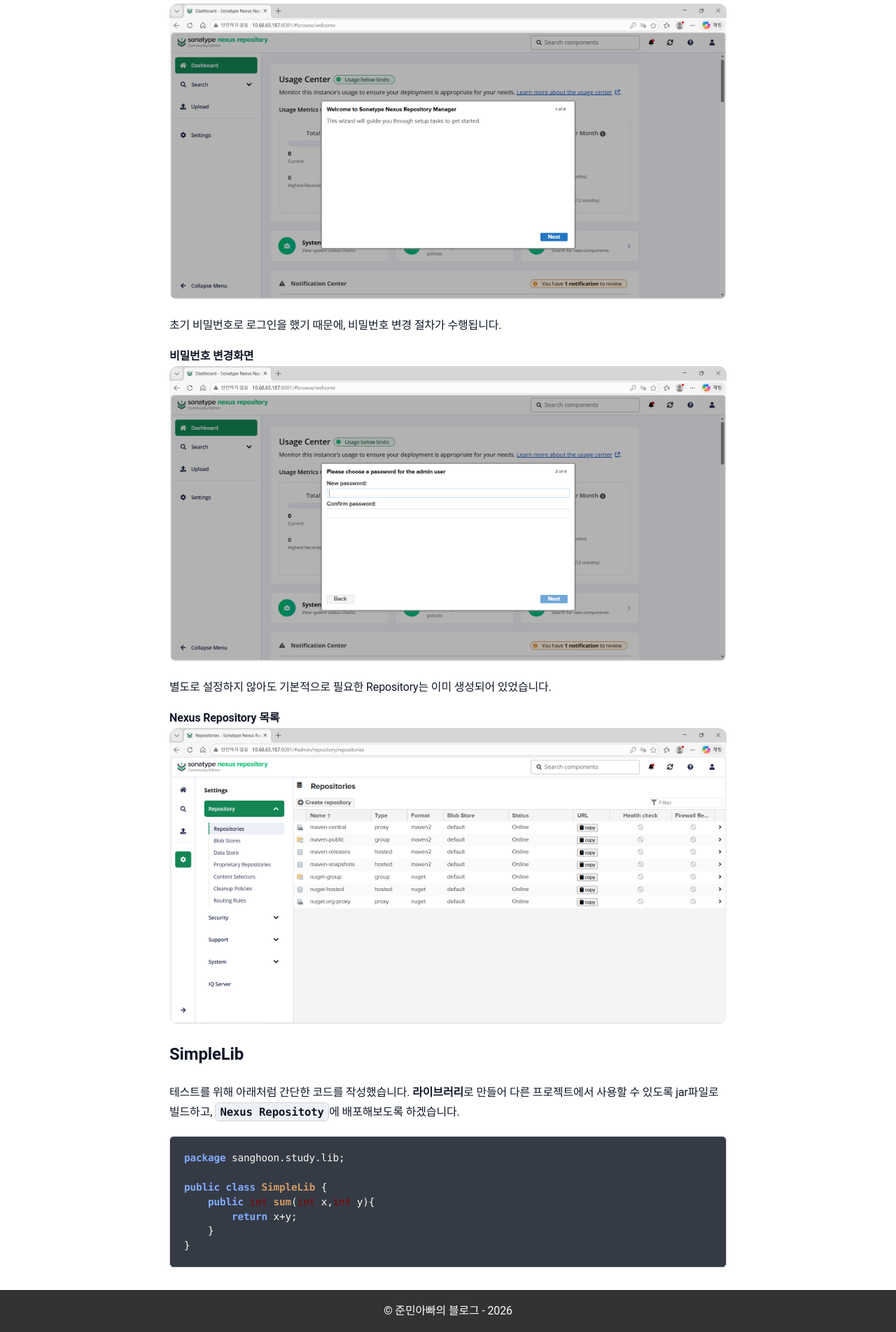
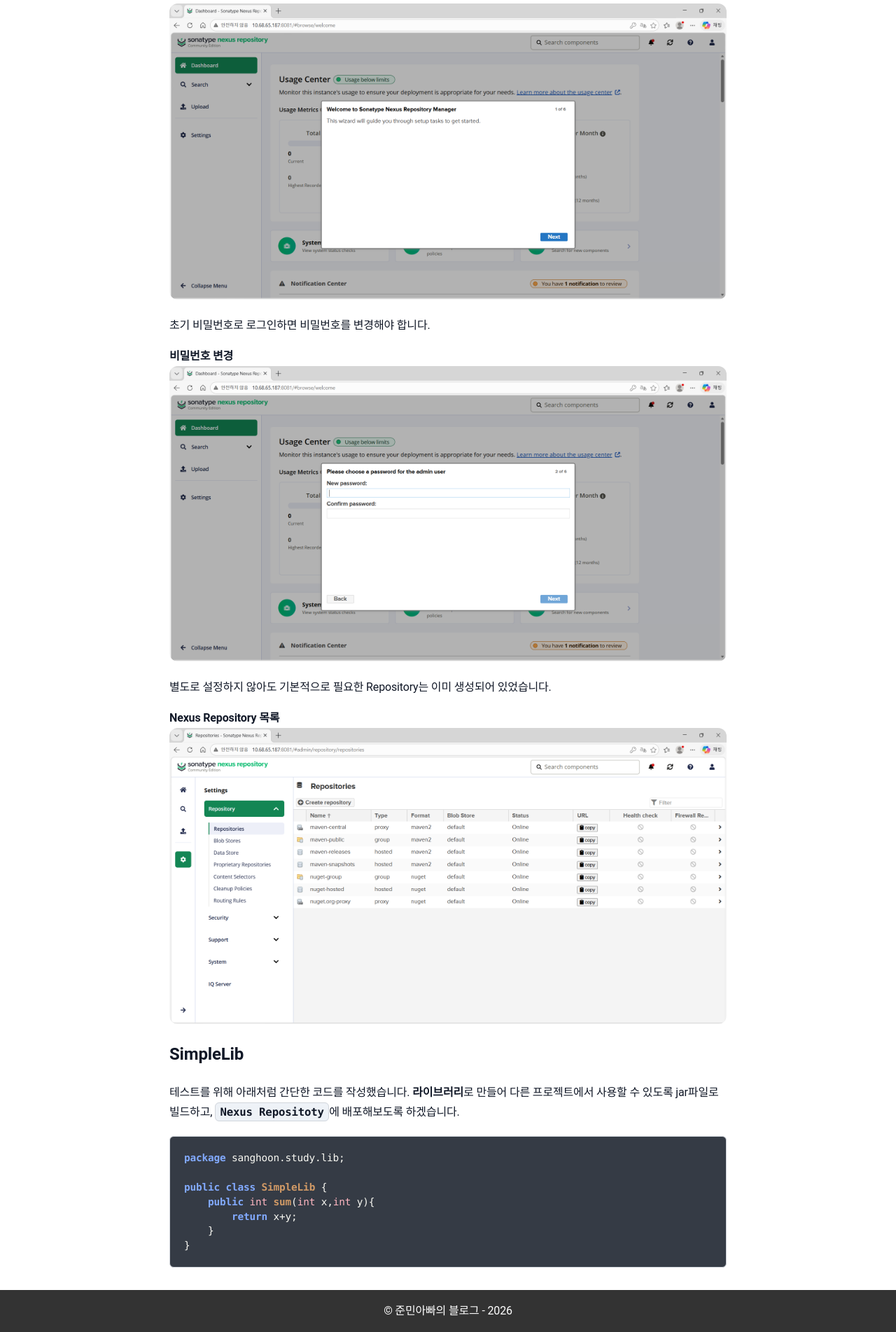
Before and after one commit to sanghoon-lee/sanghoon-lee.github.io, a Jekyll site: the page built from _posts/2026-03-10-localNexus.md, in a window 1280 px wide. Shown: the part 4366-6269 px from the top of the page at 70% size. Built offline with Jekyll 4.4.1, drawn with Linux system fonts in a browser that asks for light colours; nearby versions of some CDN libraries; comment, search, counter and statistics services are not loaded.

Commit message:
Nexus 포스팅 추가

```diff
--- a/_posts/2026-03-10-localNexus.md
+++ b/_posts/2026-03-10-localNexus.md
@@ -155,9 +155,9 @@ http://10.68.65.187:8081
 **Welcome 메시지**
 <img class="main-image" src="/assets/images/nexus2.png" alt="Nexus Repository">
 
-초기 비밀번호로 로그인을 했기 때문에, 비밀번호 변경 절차가 수행됩니다.
+초기 비밀번호로 로그인하면 비밀번호를 변경해야 합니다.
 
-**비밀번호 변경화면**
+**비밀번호 변경**
 <img class="main-image" src="/assets/images/nexus3.png" alt="Nexus Repository">
 
 별도로 설정하지 않아도 기본적으로 필요한 Repository는 이미 생성되어 있었습니다.
--- a/assets/main.scss
+++ b/assets/main.scss
@@ -290,6 +290,10 @@ pre code.hljs,
     color: #98c379 !important; /* 초록 계열 */
   }
 
+   .hljs-type {
+    color: #ffb6c1 !important; /* 분홍 계열 */
+  }
+
   .hljs-punctuation {
     color: #98c379 !important;
   }
```
